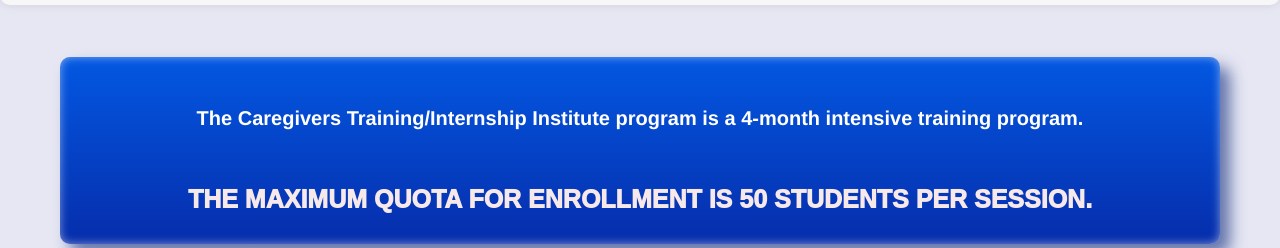
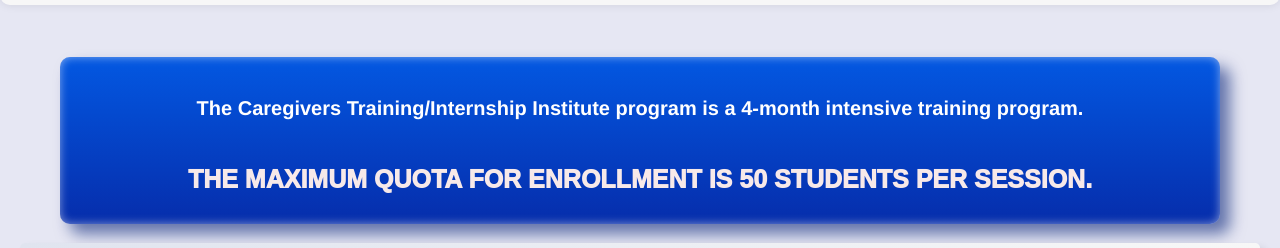
Before and after one commit to Tectonik/CGTII.COM, a plain HTML site: page index.html in a window 1280 px wide. Shown: the part 710-958 px from the top of the page. Drawn offline with Linux system fonts and the light colour scheme.

Commit message:
Update index.html

```diff
--- a/index.html
+++ b/index.html
@@ -170,10 +170,11 @@ nav ul li a {
   font-family: 'Franklin Gothic Medium', 'Arial Narrow', Arial, sans-serif;
   font-weight: bold;
   color: rgb(255, 255, 255);
-  padding: 1.25rem;
+  padding: 0.625rem;
   text-align: center;
   margin-bottom: -2.1875;
   margin-top: -1.25rem;
+  line-heigth: 2.8125rem;
 }
 
 .note h3 {
@@ -380,13 +381,13 @@ margin-top: -1.25rem;
     /*text-shadow: 5px 5px 8px rgba(0, 0, 0, 0.116);*/
     color: #000000;
     margin-bottom: -0.625rem;
-
+    line-height: 2.8125rem;
+    padding-inline-start: -5rem;
 }
 
 .hostel-input {
   width: 100%;
   margin-bottom: 1.25rem;
-
 }
 
 .hostel-input label {
```
